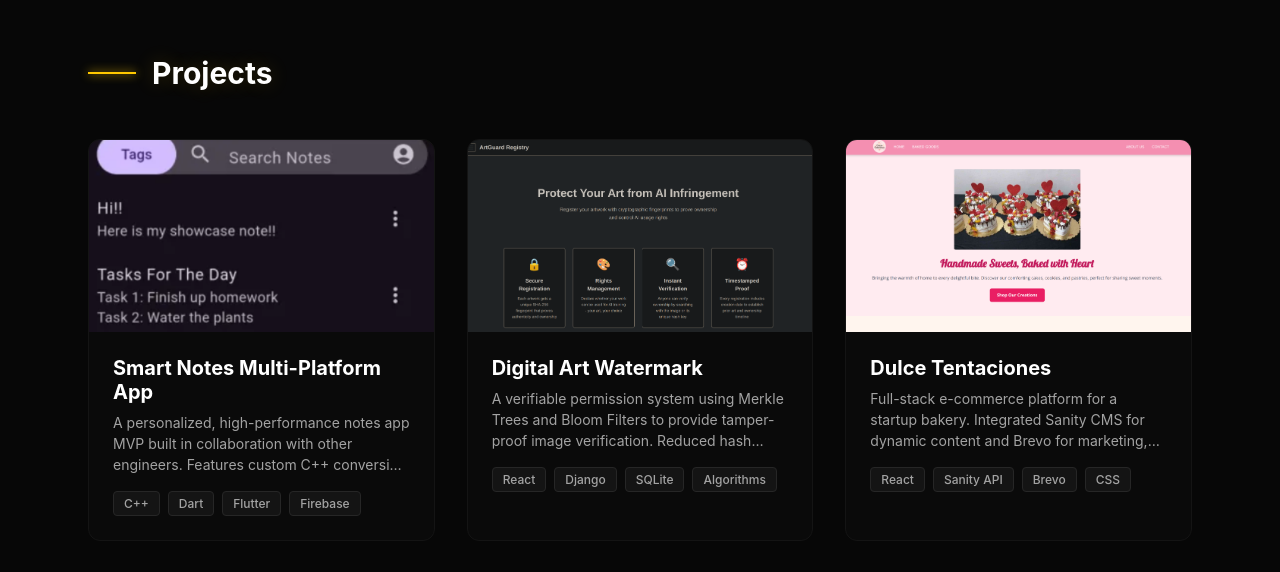
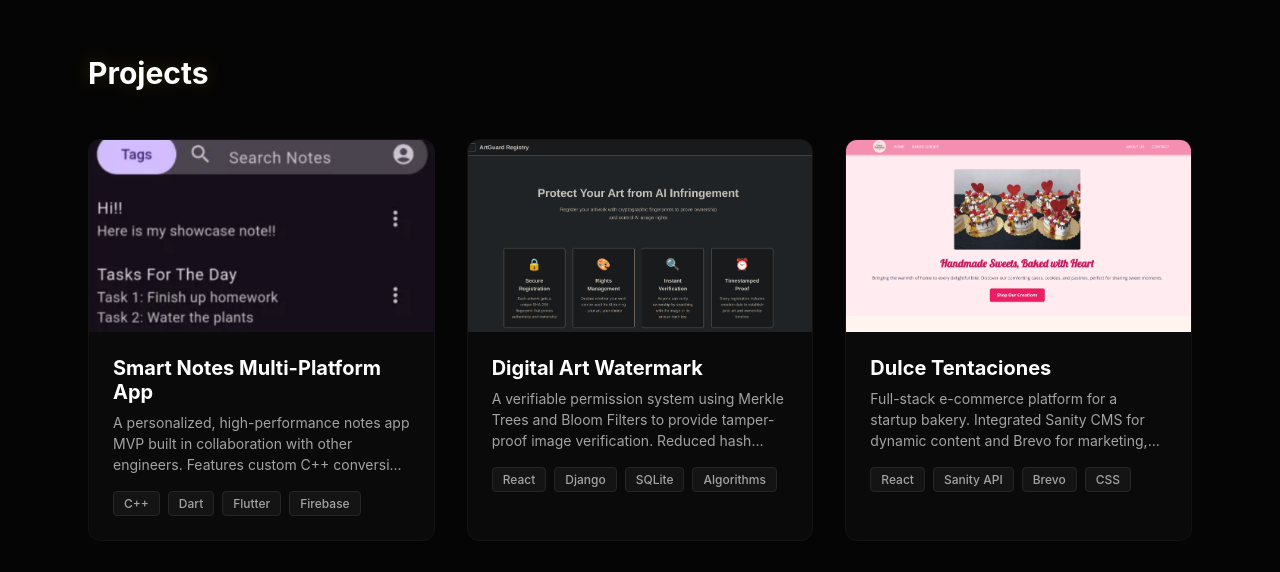
Before and after one commit to FernandoLpz0911/Personal-Webpage, a React (Vite) app in the folder PersonalWebpage/: page / in a window 1280 px wide. Shown: the part 841-1413 px from the top of the page. Built offline with nearby package versions, Linux system fonts and the light colour scheme; grey boxes are pictures that could not be loaded.

Commit message:
updated resume and got rid of the lines and fixed transparent background

```diff
--- a/PersonalWebpage/src/components/About.jsx
+++ b/PersonalWebpage/src/components/About.jsx
@@ -18,7 +18,6 @@ const About = () => {
     <section id="about" className="about-section">
       <div className="container">
         <h2 className="section-title">
-          <span className="section-line"></span>
           About Me
         </h2>
         <div className="about-content-wrapper">
--- a/PersonalWebpage/src/components/Projects.jsx
+++ b/PersonalWebpage/src/components/Projects.jsx
@@ -49,7 +49,6 @@ const Projects = () => {
     <section id="projects" className="projects-section">
       <div className="container">
         <h2 className="section-title">
-          <span className="section-line"></span>
           Projects
         </h2>
 
--- a/PersonalWebpage/src/styles/Projects.css
+++ b/PersonalWebpage/src/styles/Projects.css
@@ -3,7 +3,6 @@
   padding: 6rem 0;
   position: relative;
   z-index: 10;
-  background-color: rgba(10, 10, 10, 0.5);
 }
 
 .projects-grid {
```
Also changed, not shown: 1 other file (tests, documents, lock files or other folders).
